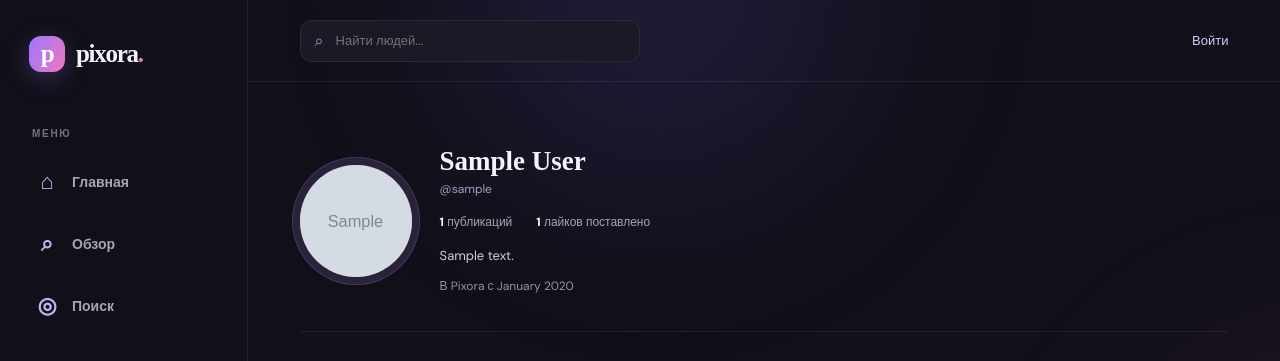
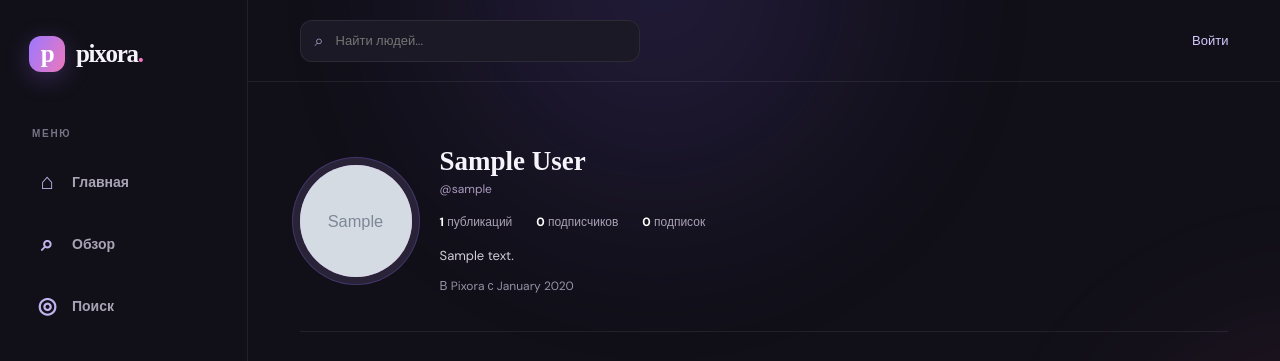
Before and after one commit to antonpro777/messenger, a Flask app: a page that uses pixora/templates/profile.html in a window 1280 px wide. Shown: the top 361 px of the page. Run offline with Flask 3, Linux system fonts and the light colour scheme; tables that the repository leaves empty hold one stand-in row (values such as "Sample post"); grey boxes marked "Sample" are stand-in pictures.

Commit message:
Show follower counts and follow button

```diff
--- a/pixora/templates/profile.html
+++ b/pixora/templates/profile.html
@@ -2,11 +2,12 @@
 {% block title %}{{ profile_user.display_name }}{% endblock %}
 {% block content %}
 <section class="profile-hero">
-<div class="profile-avatar">{% if profile_user.avatar %}<img src="{{ url_for('static', filename='uploads/' ~ profile_user.avatar) }}" alt="">{% else %}{{ profile_user.display_name[:1]|upper }}{% endif %}</div>
+<div class="profile-avatar">{% if profile_user.avatar %}<img src="{{ media_url(profile_user.avatar) }}" alt="">{% else %}{{ profile_user.display_name[:1]|upper }}{% endif %}</div>
 <div class="profile-info"><div class="profile-name-row"><h1>{{ profile_user.display_name }}</h1>{% if current_user.is_authenticated and current_user.id == profile_user.id %}<a class="button button-ghost" href="{{ url_for('settings') }}">⚙ Редактировать профиль</a>{% endif %}</div>
-<div class="username">@{{ profile_user.username }}</div><div class="profile-stats"><span><b>{{ posts|length }}</b> публикаций</span><span><b>{{ profile_user.likes.count() }}</b> лайков поставлено</span></div>
+<div class="username">@{{ profile_user.username }}</div><div class="profile-stats"><span><b>{{ posts|length }}</b> публикаций</span><span><b>{{ followers_count }}</b> подписчиков</span><span><b>{{ following_count }}</b> подписок</span></div>
+{% if current_user.is_authenticated and current_user.id != profile_user.id %}<form action="{{ url_for('toggle_follow', username=profile_user.username) }}" method="post"><button class="button {% if is_following %}button-ghost{% else %}button-primary{% endif %}" type="submit">{% if is_following %}Отписаться{% else %}Подписаться{% endif %}</button></form>{% endif %}
 {% if profile_user.bio %}<p class="profile-bio">{{ profile_user.bio }}</p>{% endif %}<small class="muted">В Pixora с {{ profile_user.created_at.strftime('%B %Y') }}</small></div>
 </section>
 <div class="section-heading"><h2>Публикации</h2><span>{{ posts|length }} фото</span></div>
-<div class="photo-grid">{% for post in posts %}<div class="grid-photo profile-photo"><img src="{{ url_for('static', filename='uploads/' ~ post.image) }}" alt=""><span><b>{{ post.caption or 'Без подписи' }}</b><small>♥ {{ post.likes.count() }}</small></span>{% if current_user.is_authenticated and current_user.id == profile_user.id %}<a class="photo-edit" href="{{ url_for('edit_post', post_id=post.id) }}">✎</a>{% endif %}</div>{% else %}<div class="empty-state"><div class="empty-icon">▧</div><h2>Здесь пока нет фотографий</h2><p>Самое время добавить первый кадр.</p>{% if current_user.is_authenticated and current_user.id == profile_user.id %}<a class="button button-primary" href="{{ url_for('upload') }}">＋ Загрузить фото</a>{% endif %}</div>{% endfor %}</div>
+<div class="photo-grid">{% for post in posts %}<div class="grid-photo profile-photo"><img src="{{ media_url(post.image) }}" alt=""><span><b>{{ post.caption or 'Без подписи' }}</b><small>♥ {{ post.likes.count() }}</small></span>{% if current_user.is_authenticated and current_user.id == profile_user.id %}<a class="photo-edit" href="{{ url_for('edit_post', post_id=post.id) }}">✎</a>{% endif %}</div>{% else %}<div class="empty-state"><div class="empty-icon">▧</div><h2>Здесь пока нет фотографий</h2><p>Самое время добавить первый кадр.</p>{% if current_user.is_authenticated and current_user.id == profile_user.id %}<a class="button button-primary" href="{{ url_for('upload') }}">＋ Загрузить фото</a>{% endif %}</div>{% endfor %}</div>
 {% endblock %}
```
